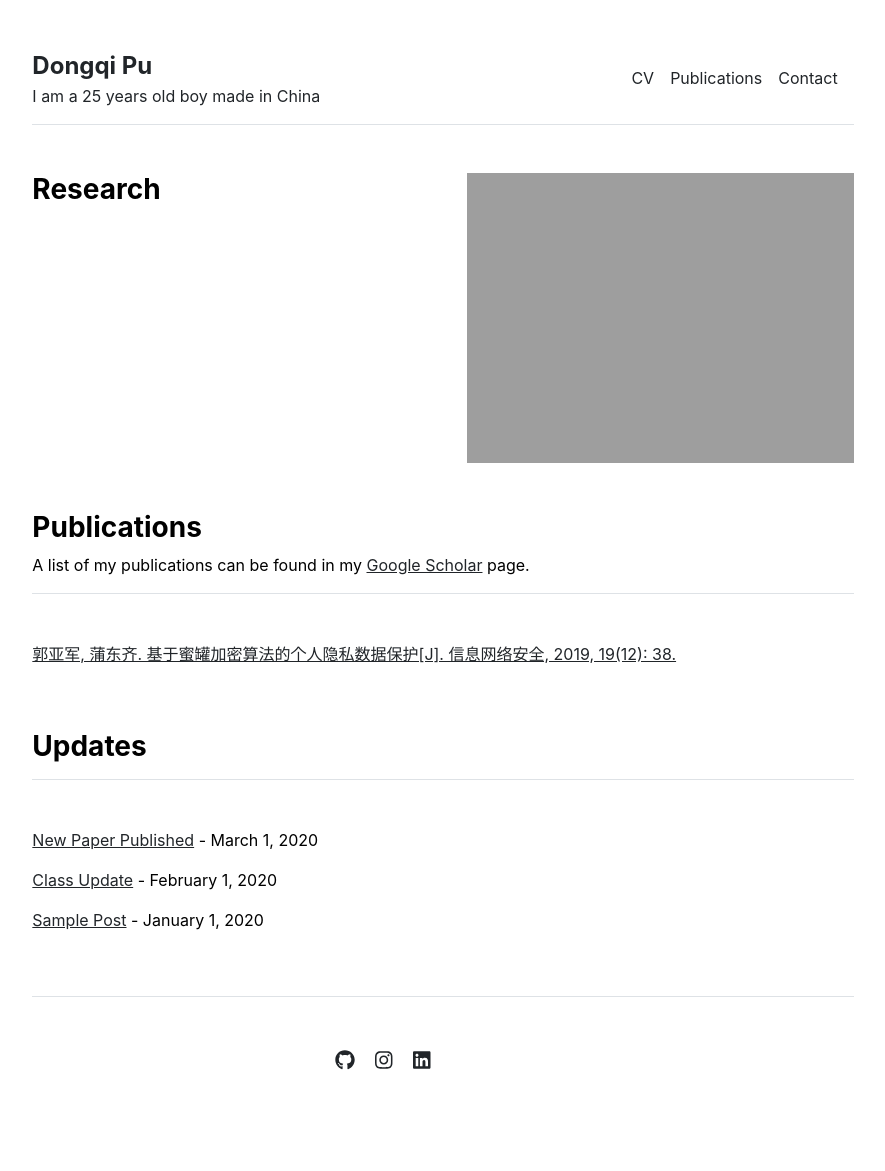
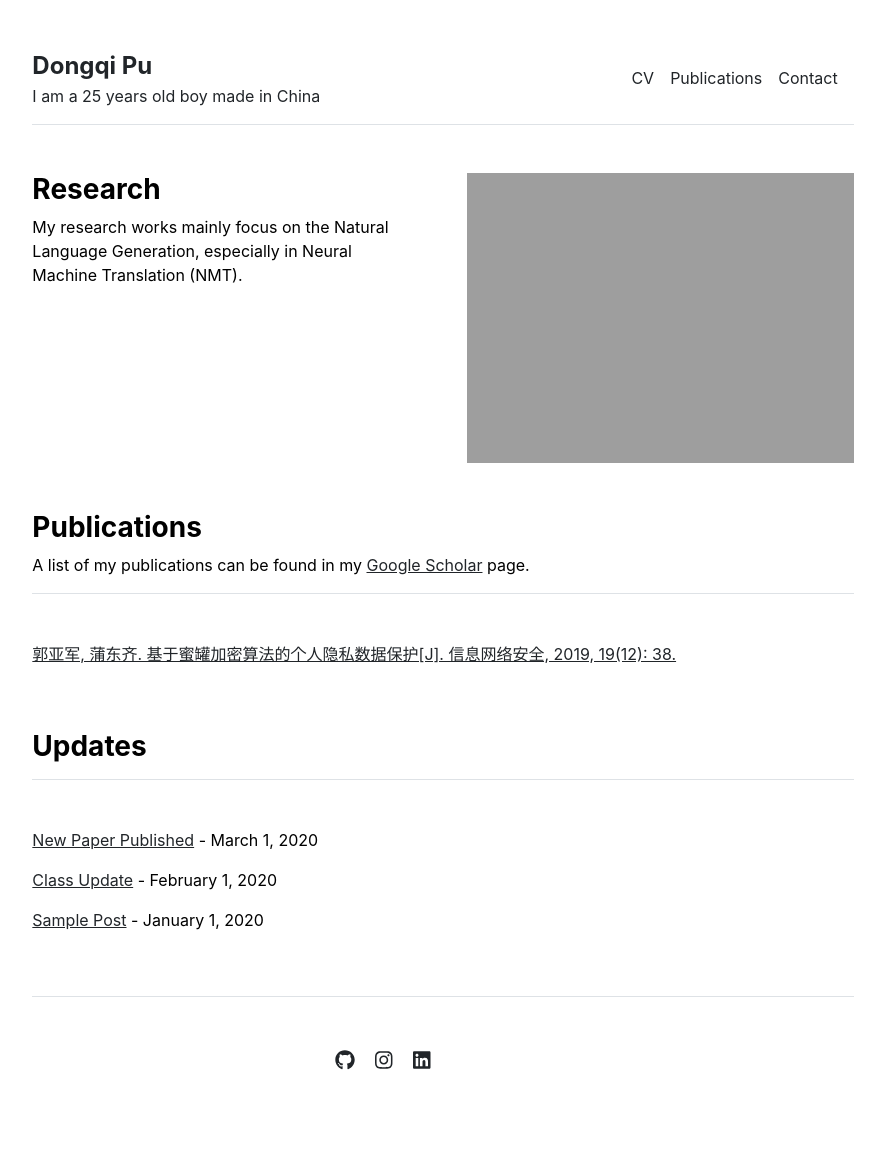
Before and after one commit to pudongqi/pudongqi.github.io, a Jekyll site: the page built from index.md, in a window 1280 px wide. Shown: the whole page, without its empty margins (197-1082 px from the left). Built offline with Jekyll 4.4.1, drawn with Linux system fonts in a browser that asks for light colours.

Commit message:
no message

```diff
--- a/_layouts/home.html
+++ b/_layouts/home.html
@@ -5,7 +5,9 @@ layout: default
 <div class="row g-5 mb-5">
   <div class="col-md-6">
     <h3 class="fw-bold">Research</h3>
-    <p>{{ My research works mainly focus on the Natural Language Generation, especially in Neural Machine Translation (NMT). }}</p>
+    <p>
+      My research works mainly focus on the Natural Language Generation, especially in Neural Machine Translation (NMT).
+    </p>
   </div>
   <div class="col-md-6">
     <img src="{{ site.github.url }}/assets/img/home.jpg" alt="Home" width="100%">
```
